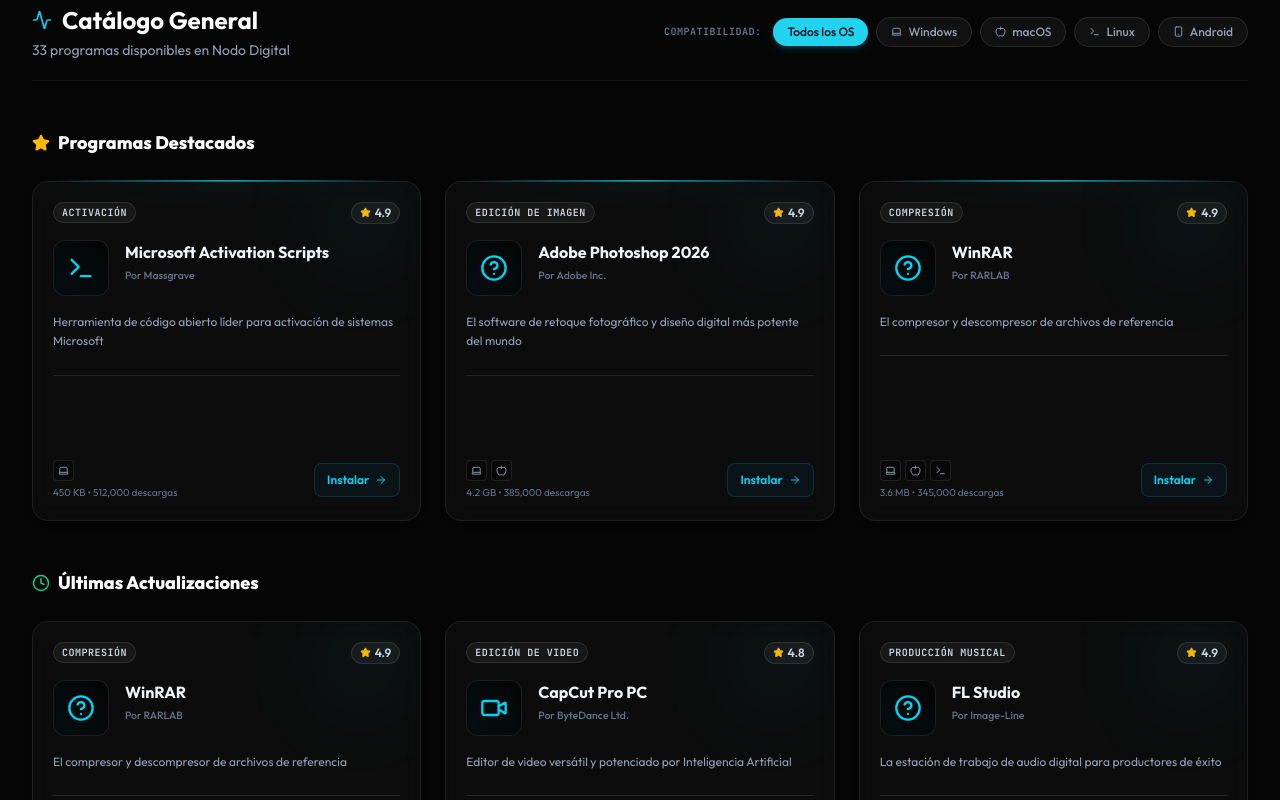
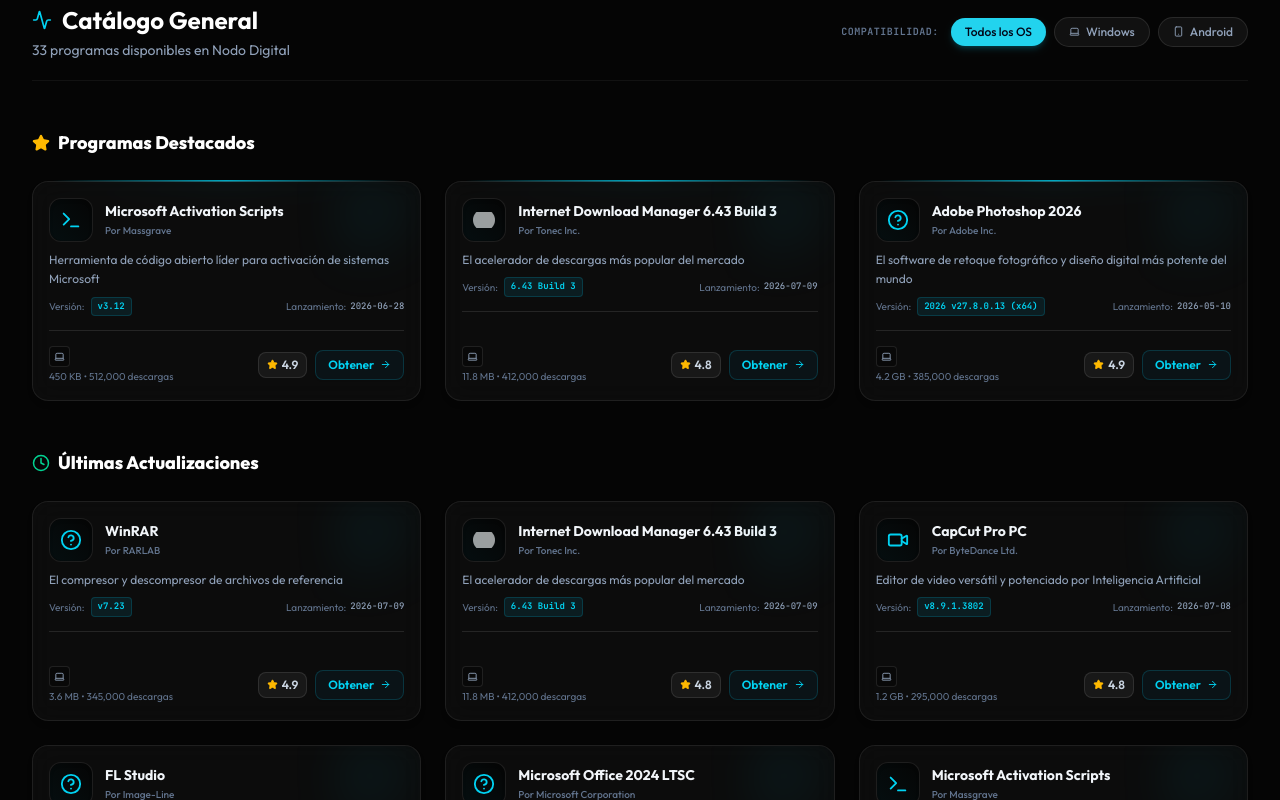
Before and after one commit to nododigitaltech/Nodo-Digital-Tech, a React (Vite) app: page / in a window 1280 px wide. Shown: the part 780-1580 px from the top of the page. Built offline with nearby package versions, Linux system fonts and the light colour scheme; grey boxes are pictures that could not be loaded.

Commit message:
feat: focus platform on Windows and optimize UI
- Restrict application content and compatibility to Windows only.
- Implement automatic scroll-to-top on program selection.
- Refine ProgramCard design for a more compact layout.
- Update sorting logic for featured and filtered programs.

```diff
--- a/src/App.tsx
+++ b/src/App.tsx
@@ -86,6 +86,11 @@ export default function App() {
         window.history.pushState(null, '', url.toString());
       }
     }
+  }, [selectedProgramId]);
+
+  // Scroll to top when opening/closing a program
+  useEffect(() => {
+    window.scrollTo({ top: 0, behavior: 'auto' });
   }, [selectedProgramId]);
 
   // Download Simulation Tracker
@@ -201,9 +206,9 @@ export default function App() {
     return programs.find((p) => p.id === selectedProgramId) || null;
   }, [programs, selectedProgramId]);
 
-  // Filtered Programs list
+  // Filtered Programs list sorted by updateDate descending (Últimas Actualizaciones)
   const filteredPrograms = useMemo(() => {
-    return programs.filter((prog) => {
+    const result = programs.filter((prog) => {
       // Category Filter
       if (activeCategory !== 'All' && prog.category !== activeCategory) {
         return false;
@@ -228,12 +233,14 @@ export default function App() {
 
       return true;
     });
+
+    return result.sort((a, b) => new Date(b.updateDate).getTime() - new Date(a.updateDate).getTime());
   }, [programs, activeCategory, selectedOS, searchQuery]);
 
-  // Featured programs (subset of highest rated ones)
+  // Featured programs (sorted by download count descending as requested)
   const featuredPrograms = useMemo(() => {
     return [...programs]
-      .sort((a, b) => b.rating - a.rating || b.downloads - a.downloads)
+      .sort((a, b) => b.downloads - a.downloads)
       .slice(0, 3);
   }, [programs]);
 
@@ -247,6 +254,7 @@ export default function App() {
         searchQuery={searchQuery}
         setSearchQuery={setSearchQuery}
         onLogoClick={() => setSelectedProgramId(null)}
+        onSelectProgram={setSelectedProgramId}
         downloadHistory={downloadHistory}
       />
 
@@ -289,7 +297,7 @@ export default function App() {
                   {/* Compatibility OS Pills */}
                   <div className="flex flex-wrap items-center gap-2">
                     <span className="text-[10px] font-mono tracking-wider font-bold text-slate-500 uppercase mr-1">Compatibilidad:</span>
-                    {['All', 'Windows', 'macOS', 'Linux', 'Android'].map((os) => (
+                    {['All', 'Windows', 'Android'].map((os) => (
                       <button
                         id={`os-filter-${os}`}
                         key={os}
--- a/src/components/DownloadModal.tsx
+++ b/src/components/DownloadModal.tsx
@@ -30,7 +30,7 @@ export const DownloadModal: React.FC<DownloadModalProps> = ({
   const handleShare = () => {
     const programSlug = slugify(program.name);
     const origin = window.location.origin && window.location.origin !== 'null' ? window.location.origin : window.location.protocol + '//' + window.location.host;
-    const cleanUrl = `${origin}/programa/${programSlug}`;
+    const cleanUrl = `${origin}/?program=${programSlug}`;
 
     const performCopy = (text: string): Promise<boolean> => {
       return new Promise((resolve) => {
--- a/src/components/Navbar.tsx
+++ b/src/components/Navbar.tsx
@@ -1,6 +1,7 @@
-import React, { useState } from 'react';
+import React, { useState, useMemo, useEffect, useRef } from 'react';
 import { ProgramIcon } from './ProgramIcon';
 import { motion, AnimatePresence } from 'motion/react';
+import { mockPrograms } from '../data/programs';
 
 interface NavbarProps {
   activeCategory: string;
@@ -8,6 +9,7 @@ interface NavbarProps {
   searchQuery: string;
   setSearchQuery: (query: string) => void;
   onLogoClick: () => void;
+  onSelectProgram: (id: string) => void;
   downloadHistory: {
     id: string;
     programName: string;
@@ -25,10 +27,52 @@ export const Navbar: React.FC<NavbarProps> = ({
   searchQuery,
   setSearchQuery,
   onLogoClick,
+  onSelectProgram,
   downloadHistory,
 }) => {
   const [mobileMenuOpen, setMobileMenuOpen] = useState(false);
   const [showHistoryDropdown, setShowHistoryDropdown] = useState(false);
+
+  const [isDropdownOpen, setIsDropdownOpen] = useState(false);
+  const desktopSearchRef = useRef<HTMLDivElement>(null);
+  const mobileSearchRef = useRef<HTMLDivElement>(null);
+
+  useEffect(() => {
+    const handleClickOutside = (event: MouseEvent) => {
+      if (
+        (desktopSearchRef.current && !desktopSearchRef.current.contains(event.target as Node)) &&
+        (mobileSearchRef.current && !mobileSearchRef.current.contains(event.target as Node))
+      ) {
+        setIsDropdownOpen(false);
+      }
+    };
+    document.addEventListener('mousedown', handleClickOutside);
+    return () => document.removeEventListener('mousedown', handleClickOutside);
+  }, []);
+
+  const matchingPrograms = useMemo(() => {
+    if (!searchQuery.trim()) return [];
+    const query = searchQuery.toLowerCase().trim();
+    return mockPrograms.filter(p =>
+      p.name.toLowerCase().includes(query) ||
+      p.subtitle.toLowerCase().includes(query) ||
+      p.category.toLowerCase().includes(query) ||
+      p.subcategory.toLowerCase().includes(query) ||
+      p.developer.toLowerCase().includes(query)
+    ).slice(0, 6);
+  }, [searchQuery]);
+
+  const showDropdown = isDropdownOpen && searchQuery.trim() !== '';
+
+  const handleKeyDown = (e: React.KeyboardEvent<HTMLInputElement>) => {
+    if (e.key === 'Enter') {
+      e.preventDefault();
+      // Go back to main list to show search results
+      onLogoClick();
+      setIsDropdownOpen(false);
+      (e.target as HTMLInputElement).blur();
+    }
+  };
 
   const categories = [
     { id: 'All', label: 'Inicio' },
@@ -39,6 +83,77 @@ export const Navbar: React.FC<NavbarProps> = ({
   ];
 
   const activeDownloads = downloadHistory.filter((d) => d.status === 'downloading');
+
+  const renderSearchDropdown = () => {
+    if (!showDropdown) return null;
+    return (
+      <AnimatePresence>
+        <motion.div
+          initial={{ opacity: 0, y: 10 }}
+          animate={{ opacity: 1, y: 0 }}
+          exit={{ opacity: 0, y: 10 }}
+          className="absolute top-full left-0 right-0 mt-2 bg-[#09090b]/95 backdrop-blur-2xl border border-cyan-500/20 rounded-xl overflow-hidden shadow-[0_10px_40px_rgba(0,0,0,0.9)] z-50 divide-y divide-white/[0.06] max-h-80 overflow-y-auto"
+        >
+          {matchingPrograms.length > 0 ? (
+            <>
+              <div className="px-3 py-1.5 bg-cyan-950/20 text-[10px] font-bold text-cyan-400 tracking-wider uppercase font-sans">
+                Resultados coincidentes
+              </div>
+              {matchingPrograms.map((prog) => (
+                <div
+                  key={prog.id}
+                  onClick={() => {
+                    onSelectProgram(prog.id);
+                    setSearchQuery('');
+                    setIsDropdownOpen(false);
+                  }}
+                  className="flex items-center space-x-3 p-3 hover:bg-cyan-500/10 cursor-pointer transition-all duration-200 text-left"
+                >
+                  <img
+                    src={prog.icon}
+                    alt={prog.name}
+                    referrerPolicy="no-referrer"
+                    className="w-8 h-8 rounded-lg object-cover bg-slate-900 border border-white/10 shrink-0"
+                  />
+                  <div className="flex-grow min-w-0">
+                    <h4 className="text-xs font-semibold text-white truncate font-sans">{prog.name}</h4>
+                    <p className="text-[10px] text-slate-400 truncate font-sans">{prog.category} • {prog.subcategory}</p>
+                  </div>
+                  <ProgramIcon name="ArrowLeft" size={12} className="text-cyan-500/60 rotate-180 shrink-0" />
+                </div>
+              ))}
+              <div
+                onClick={() => {
+                  onLogoClick();
+                  setIsDropdownOpen(false);
+                }}
+                className="p-2.5 text-center text-[11px] font-semibold text-cyan-400 hover:text-white hover:bg-cyan-500/10 cursor-pointer transition-all duration-200 flex items-center justify-center space-x-1.5"
+              >
+                <ProgramIcon name="Search" size={11} />
+                <span>Ver todos los resultados (Presiona Enter)</span>
+              </div>
+            </>
+          ) : (
+            <div className="p-4 text-center">
+              <p className="text-xs text-slate-400 font-sans">
+                Sin coincidencias exactas para "<span className="text-cyan-400 font-medium">{searchQuery}</span>"
+              </p>
+              <button
+                onClick={() => {
+                  onLogoClick();
+                  setIsDropdownOpen(false);
+                }}
+                className="mt-2 w-full py-1.5 px-3 rounded-lg bg-cyan-500/10 hover:bg-cyan-500/20 border border-cyan-500/30 text-[11px] font-semibold text-cyan-400 hover:text-white transition-all duration-200 flex items-center justify-center space-x-1"
+              >
+                <ProgramIcon name="RefreshCw" size={11} />
+                <span>Buscar programas similares</span>
+              </button>
+            </div>
+          )}
+        </motion.div>
+      </AnimatePresence>
+    );
+  };
 
   return (
     <nav id="navbar-main" className="fixed top-0 left-0 right-0 z-50 bg-[#050505]/80 backdrop-blur-xl border-b border-white/[0.08] transition-all duration-300">
@@ -92,7 +207,7 @@ export const Navbar: React.FC<NavbarProps> = ({
           {/* Search bar, Download center & Mobile menu */}
           <div className="flex items-center space-x-4">
             {/* Nav Search Box (Hidden on small mobile) */}
-            <div className="hidden sm:block relative w-48 lg:w-64">
+            <div className="hidden sm:block relative w-48 lg:w-64" ref={desktopSearchRef}>
               <span className="absolute inset-y-0 left-0 flex items-center pl-3 pointer-events-none">
                 <ProgramIcon name="Search" className="text-slate-500" size={15} />
               </span>
@@ -101,18 +216,27 @@ export const Navbar: React.FC<NavbarProps> = ({
                 type="text"
                 placeholder="Buscar programa..."
                 value={searchQuery}
-                onChange={(e) => setSearchQuery(e.target.value)}
-                className="w-full bg-white/5 border border-white/10 focus:border-cyan-500/50 text-slate-200 text-xs rounded-lg pl-9 pr-3 py-1.5 outline-none focus:ring-1 focus:ring-cyan-500/30 placeholder-slate-500 transition-all font-sans"
+                onFocus={() => setIsDropdownOpen(true)}
+                onKeyDown={handleKeyDown}
+                onChange={(e) => {
+                  setSearchQuery(e.target.value);
+                  setIsDropdownOpen(true);
+                }}
+                className="w-full bg-white/5 border border-white/10 focus:border-cyan-500/50 text-slate-200 text-xs rounded-lg pl-9 pr-8 py-1.5 outline-none focus:ring-1 focus:ring-cyan-500/30 placeholder-slate-500 transition-all font-sans"
               />
               {searchQuery && (
                 <button
                   id="navbar-clear-search"
-                  onClick={() => setSearchQuery('')}
+                  onClick={() => {
+                    setSearchQuery('');
+                    setIsDropdownOpen(false);
+                  }}
                   className="absolute inset-y-0 right-0 flex items-center pr-2.5 text-slate-400 hover:text-white"
                 >
                   <ProgramIcon name="X" size={13} />
                 </button>
               )}
+              {renderSearchDropdown()}
             </div>
 
             {/* Mobile menu trigger */}
@@ -138,7 +262,7 @@ export const Navbar: React.FC<NavbarProps> = ({
             className="md:hidden bg-[#050505] border-b border-white/10 px-4 pt-2 pb-4 space-y-3"
           >
             {/* Mobile Search Box */}
-            <div className="relative">
+            <div className="relative" ref={mobileSearchRef}>
               <span className="absolute inset-y-0 left-0 flex items-center pl-3">
                 <ProgramIcon name="Search" className="text-slate-500" size={15} />
               </span>
@@ -147,18 +271,27 @@ export const Navbar: React.FC<NavbarProps> = ({
                 type="text"
                 placeholder="Buscar programa..."
                 value={searchQuery}
-                onChange={(e) => setSearchQuery(e.target.value)}
+                onFocus={() => setIsDropdownOpen(true)}
+                onKeyDown={handleKeyDown}
+                onChange={(e) => {
+                  setSearchQuery(e.target.value);
+                  setIsDropdownOpen(true);
+                }}
                 className="w-full bg-white/5 border border-white/10 focus:border-cyan-500/50 text-slate-200 text-xs rounded-lg pl-9 pr-8 py-2 outline-none"
               />
               {searchQuery && (
                 <button
                   id="navbar-clear-search-mobile"
-                  onClick={() => setSearchQuery('')}
+                  onClick={() => {
+                    setSearchQuery('');
+                    setIsDropdownOpen(false);
+                  }}
                   className="absolute inset-y-0 right-0 flex items-center pr-3 text-slate-400"
                 >
                   <ProgramIcon name="X" size={14} />
                 </button>
               )}
+              {renderSearchDropdown()}
             </div>
 
             {/* Mobile Categories list */}
--- a/src/components/ProgramCard.tsx
+++ b/src/components/ProgramCard.tsx
@@ -25,49 +25,52 @@ export const ProgramCard: React.FC<ProgramCardProps> = ({ program, onSelect }) =
       whileHover={{ y: -4, scale: 1.01 }}
       transition={{ type: 'spring', stiffness: 300, damping: 20 }}
       onClick={handleClick}
-      className="group relative flex flex-col justify-between h-[340px] rounded-2xl glass glass-hover p-5 cursor-pointer overflow-hidden transition-all duration-300 shadow-md hover:shadow-[0_0_25px_rgba(34,211,238,0.15)] block no-underline"
+      className="group relative flex flex-col justify-between h-[220px] rounded-2xl glass glass-hover p-4 cursor-pointer overflow-hidden transition-all duration-300 shadow-md hover:shadow-[0_0_25px_rgba(34,211,238,0.15)] block no-underline"
     >
       {/* Background glow hover effect */}
-      <div className="absolute top-0 right-0 w-24 h-24 bg-gradient-to-br from-cyan-500/10 to-transparent blur-2xl group-hover:from-cyan-500/20 transition-all duration-300 pointer-events-none" />
-
-      {/* Top Meta info */}
-      <div className="flex justify-between items-center mb-4">
-        <span className="text-[10px] font-mono tracking-wider font-bold text-slate-300 bg-white/5 border border-white/10 px-2 py-0.5 rounded-full uppercase">
-          {program.subcategory}
-        </span>
-        <div className="flex items-center space-x-1 bg-white/5 border border-white/10 px-2 py-0.5 rounded-full">
-          <ProgramIcon name="Star" className="text-amber-400 fill-amber-400" size={11} />
-          <span className="text-xs font-semibold text-slate-300 font-sans">{program.rating.toFixed(1)}</span>
-        </div>
-      </div>
+      <div className="absolute top-0 right-0 w-20 h-20 bg-gradient-to-br from-cyan-500/10 to-transparent blur-xl group-hover:from-cyan-500/20 transition-all duration-300 pointer-events-none" />
 
       {/* Program Identifier & Brand */}
-      <div className="flex items-start space-x-4 mb-4">
-        <div className="relative flex items-center justify-center w-14 h-14 rounded-xl bg-[#050505] border border-white/10 group-hover:border-cyan-500/40 transition-colors p-2.5 shadow-inner">
-          <ProgramIcon name={program.icon} className="text-cyan-400 group-hover:text-emerald-400 transition-all duration-300" size={28} />
+      <div className="flex items-center space-x-3 mb-2">
+        <div className="relative flex items-center justify-center w-11 h-11 rounded-xl bg-[#050505] border border-white/10 group-hover:border-cyan-500/40 transition-colors p-2 shadow-inner shrink-0">
+          <ProgramIcon name={program.icon} className="text-cyan-400 group-hover:text-emerald-400 transition-all duration-300" size={22} />
           {/* Subtle inside shadow */}
           <div className="absolute inset-0 bg-gradient-to-tr from-cyan-500/5 to-transparent rounded-xl" />
         </div>
-        <div className="flex-1 space-y-1">
-          <h3 className="font-sans font-bold text-base text-slate-150 group-hover:text-white transition-colors line-clamp-1">
+        <div className="flex-1 min-w-0 space-y-0.5">
+          <h3 className="font-sans font-bold text-sm text-slate-150 group-hover:text-white transition-colors line-clamp-1">
             {program.name}
           </h3>
-          <p className="text-[10.5px] text-slate-500 font-medium">Por {program.developer}</p>
+          <p className="text-[10px] text-slate-500 font-medium truncate">Por {program.developer}</p>
         </div>
       </div>
 
       {/* Slogan / Brief description */}
-      <p className="text-slate-400 text-xs leading-relaxed font-sans line-clamp-3 mb-4">
+      <p className="text-slate-400 text-xs leading-relaxed font-sans line-clamp-2 mb-2">
         {program.subtitle}
       </p>
 
+      {/* Version and Date below description */}
+      <div className="flex items-center justify-between mb-2">
+        <div className="flex items-center space-x-1.5">
+          <span className="text-[10px] text-slate-500 font-sans">Versión:</span>
+          <span className="text-[9px] font-mono font-bold text-cyan-400 bg-cyan-500/10 border border-cyan-500/20 px-1.5 py-0.5 rounded">
+            {program.latestVersion}
+          </span>
+        </div>
+        <div className="text-[10px] text-slate-500 font-sans flex items-center space-x-1">
+          <span>Lanzamiento:</span>
+          <span className="text-slate-400 font-medium font-mono text-[9px]">{program.updateDate}</span>
+        </div>
+      </div>
+
       {/* Middle Divider */}
-      <div className="border-t border-white/10 my-2" />
+      <div className="border-t border-white/10 my-1.5" />
 
       {/* Footer Metrics & Actions */}
       <div className="flex items-center justify-between mt-auto">
         {/* Compatibility and Specs */}
-        <div className="flex flex-col space-y-1">
+        <div className="flex flex-col space-y-0.5">
           <div className="flex items-center space-x-1">
             {program.compatibility.slice(0, 3).map((os) => (
               <span
@@ -87,14 +90,22 @@ export const ProgramCard: React.FC<ProgramCardProps> = ({ program, onSelect }) =
           </span>
         </div>
 
-        {/* View Detail Trigger */}
-        <span
-          id={`view-detail-btn-${program.id}`}
-          className="inline-flex items-center space-x-1.5 px-3 py-2 rounded-lg bg-cyan-950/20 border border-cyan-500/20 text-cyan-400 text-xs font-semibold group-hover:bg-cyan-500 group-hover:text-slate-950 group-hover:border-transparent transition-all duration-300 font-sans shadow-xs"
-        >
-          <span>Instalar</span>
-          <ProgramIcon name="ArrowLeft" className="transform rotate-180 transition-transform group-hover:translate-x-0.5" size={12} />
-        </span>
+        {/* Actions (Rating & Obtain button) */}
+        <div className="flex items-center space-x-2 shrink-0">
+          <div className="flex items-center space-x-1 bg-white/5 border border-white/10 px-2 py-1 rounded-lg shrink-0">
+            <ProgramIcon name="Star" className="text-amber-400 fill-amber-400" size={11} />
+            <span className="text-xs font-semibold text-slate-300 font-sans">{program.rating.toFixed(1)}</span>
+          </div>
+
+          {/* View Detail Trigger */}
+          <span
+            id={`view-detail-btn-${program.id}`}
+            className="inline-flex items-center space-x-1.5 px-3 py-1.5 rounded-lg bg-cyan-950/20 border border-cyan-500/20 text-cyan-400 text-xs font-semibold group-hover:bg-cyan-500 group-hover:text-slate-950 group-hover:border-transparent transition-all duration-300 font-sans shadow-xs"
+          >
+            <span>Obtener</span>
+            <ProgramIcon name="ArrowLeft" className="transform rotate-180 transition-transform group-hover:translate-x-0.5" size={11} />
+          </span>
+        </div>
       </div>
     </motion.a>
   );
--- a/src/components/ProgramDetail.tsx
+++ b/src/components/ProgramDetail.tsx
@@ -30,7 +30,7 @@ export const ProgramDetail: React.FC<ProgramDetailProps> = ({
   const handleShare = () => {
     const programSlug = slugify(program.name);
     const origin = window.location.origin && window.location.origin !== 'null' ? window.location.origin : window.location.protocol + '//' + window.location.host;
-    const cleanUrl = `${origin}/programa/${programSlug}`;
+    const cleanUrl = `${origin}/?program=${programSlug}`;
 
     const performCopy = (text: string): Promise<boolean> => {
       return new Promise((resolve) => {
@@ -119,9 +119,16 @@ export const ProgramDetail: React.FC<ProgramDetailProps> = ({
               <h1 id="detail-program-title" className="text-2xl sm:text-4xl font-sans font-extrabold tracking-tight text-white">
                 {program.name}
               </h1>
-              <p className="text-slate-400 text-xs sm:text-sm font-sans max-w-xl">
-                Desarrollado por <span className="text-slate-200 font-semibold">{program.developer}</span>
-              </p>
+              <div className="flex flex-wrap items-center gap-y-1 gap-x-2.5 text-slate-400 text-xs sm:text-sm font-sans max-w-xl">
+                <span>
+                  Desarrollado por <span className="text-slate-200 font-semibold">{program.developer}</span>
+                </span>
+                <span className="text-slate-600 select-none">•</span>
+                <span className="flex items-center space-x-1">
+                  <span>Lanzamiento:</span>
+                  <span className="text-cyan-400 font-semibold font-mono">{program.updateDate}</span>
+                </span>
+              </div>
             </div>
           </div>
 
@@ -539,6 +546,12 @@ export const ProgramDetail: React.FC<ProgramDetailProps> = ({
                   {program.size}
                 </span>
               </div>
+              <div className="flex justify-between items-center text-xs font-sans">
+                <span className="text-slate-500 font-medium">Lanzamiento:</span>
+                <span className="text-slate-350 font-mono font-semibold text-[11px]">
+                  {program.updateDate}
+                </span>
+              </div>
             </div>
           </div>
 
--- a/src/components/ProgramIcon.tsx
+++ b/src/components/ProgramIcon.tsx
@@ -37,8 +37,6 @@ export const ProgramIcon: React.FC<ProgramIconProps> = ({ name, className = '',
     Download: LucideIcons.Download,
     CheckCircle: LucideIcons.CheckCircle,
     Windows: LucideIcons.Laptop, // Fallback representing OS
-    macOS: LucideIcons.Apple,
-    Linux: LucideIcons.Terminal,
     Android: LucideIcons.Smartphone,
     iOS: LucideIcons.Smartphone,
     ArrowLeft: LucideIcons.ArrowLeft,
--- a/src/data/programs.ts
+++ b/src/data/programs.ts
@@ -85,8 +85,54 @@ export const mockPrograms: Program[] = rawPrograms.map((p) => {
     }
   }
 
+  // Remove all trace of macOS / Mac and Linux from compatibility, requirements, and text
+  const compatibility = (p.compatibility || []).filter((os) => os !== 'macOS' && os !== 'Linux');
+
+  const cleanText = (str: string) => {
+    if (!str) return '';
+    return str
+      .replace(/,\s*macOS/gi, '')
+      .replace(/,\s*mac/gi, '')
+      .replace(/,\s*Linux/gi, '')
+      .replace(/macOS\s*,\s*/gi, '')
+      .replace(/mac\s*,\s*/gi, '')
+      .replace(/Linux\s*,\s*/gi, '')
+      .replace(/ \/ macOS[^\/]*|macOS \/ | \/ macOS|macOS/gi, '')
+      .replace(/ \/ mac[^\/]*|mac \/ | \/ mac|mac/gi, '')
+      .replace(/ \/ Linux[^\/]*|Linux \/ | \/ Linux|Linux/gi, '')
+      .replace(/sistemas operativos \(Windows, Linux, macOS\)/gi, 'sistemas operativos (Windows)')
+      .replace(/sistemas operativos \(Windows, Linux\)/gi, 'sistemas operativos (Windows)')
+      .trim();
+  };
+
+  const requirements = p.requirements ? {
+    minimum: {
+      ...p.requirements.minimum,
+      os: cleanText(p.requirements.minimum.os)
+    },
+    recommended: {
+      ...p.requirements.recommended,
+      os: cleanText(p.requirements.recommended.os)
+    }
+  } : p.requirements;
+
+  const subtitle = cleanText(p.subtitle);
+  const description = cleanText(p.description);
+  const detailedDescription = cleanText(p.detailedDescription);
+
+  const versions = p.versions ? p.versions.map((v) => ({
+    ...v,
+    changelog: v.changelog ? v.changelog.map(cleanText).filter(Boolean) : []
+  })) : p.versions;
+
   return {
     ...p,
+    compatibility,
+    requirements,
+    subtitle,
+    description,
+    detailedDescription,
+    versions,
     format,
     fileType,
     language,
--- a/src/data/programs_part1.ts
+++ b/src/data/programs_part1.ts
@@ -227,7 +227,7 @@ export const programsPart1: Program[] = [
     size: '11.8 MB',
     latestVersion: '6.43 Build 3',
     compatibility: ['Windows'],
-    updateDate: '2026-07-04',
+    updateDate: '2026-07-09',
     developer: 'Tonec Inc.',
     license: 'De Pago',
     format: 'Instalador Oficial',
```
